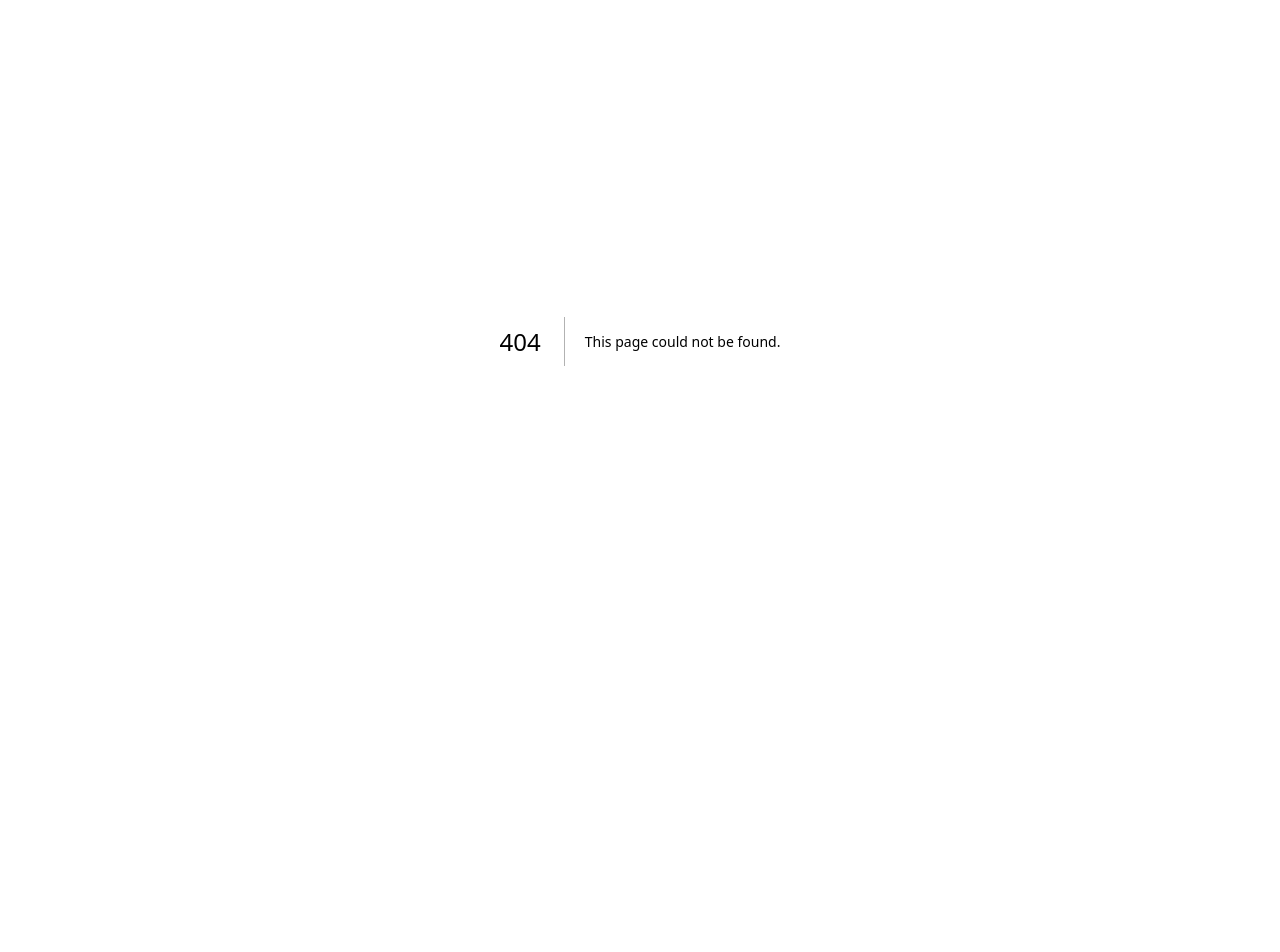
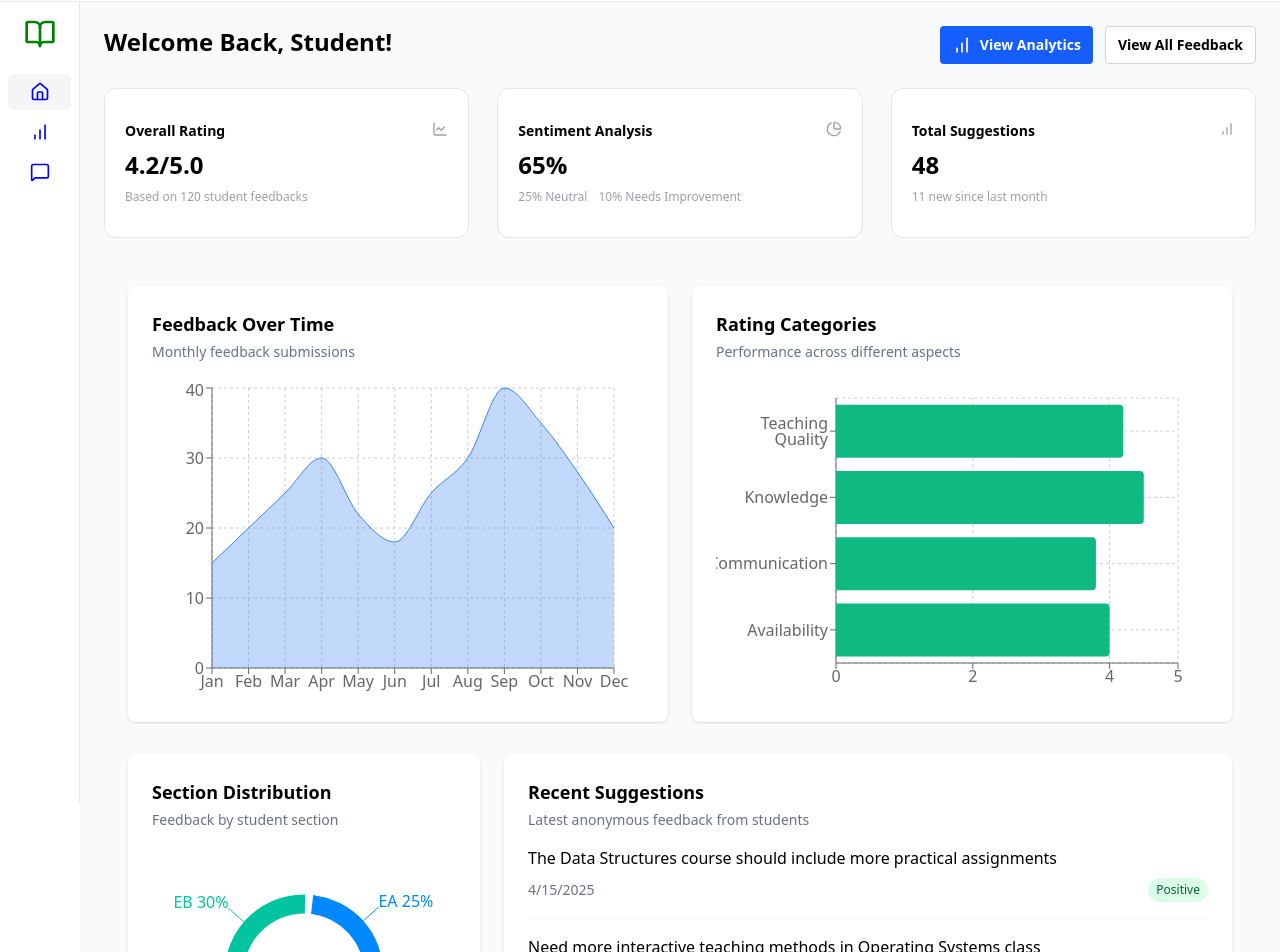
Before and after one commit to shivam-070208/sentimentalanalysis, a Next.js app: page /Faculty in a window 1280 px wide. Before the commit this address had no page. Shown: the part 59-1011 px from the top of the page. Before the commit the page ends 800 px from the top, so only its background shows below. Built offline with nearby package versions, Linux system fonts and the light colour scheme.

Commit message:
analytics page

```diff
--- a/package.json
+++ b/package.json
@@ -16,7 +16,8 @@
     "mongoose": "^8.16.0",
     "next": "15.3.4",
     "react": "^19.0.0",
-    "react-dom": "^19.0.0"
+    "react-dom": "^19.0.0",
+    "recharts": "^3.0.0"
   },
   "devDependencies": {
     "@eslint/eslintrc": "^3",
--- a/src/app/Faculty/home/page.js
+++ /dev/null
@@ -1,10 +0,0 @@
-import Dashboardlayout from '@/components/layout/Dashboardlayout'
-import React from 'react'
-
-const page = () => {
-  return (
-   <Dashboardlayout role={"Faculty"}></Dashboardlayout>
-  )
-}
-
-export default page
--- /dev/null
+++ b/src/app/Faculty/page.js
@@ -0,0 +1,59 @@
+import Dashboard from '@/components/facultyhome/Dashboard';
+import Card from '@/components/layout/Card';
+import Dashboardlayout from '@/components/layout/Dashboardlayout'
+import {  BarChart, LineChart, PieChart } from 'lucide-react';
+import React from 'react'
+
+const page = () => {
+const line =<span className = "ml-2"> 10% Needs Improvement</span>
+  const cardData = [
+    {
+      tittle: "Overall Rating",
+      Icon: < LineChart className="h-4 w-4 text-neutral-400" />,
+      No: "4.2/5.0",
+      Comment: "Based on 120 student feedbacks",
+    },
+    {
+      tittle: "Sentiment Analysis",
+      Icon: < PieChart className="h-4 w-4 text-neutral-400" />,
+      No: "65%",
+     Comment: (
+      <>
+        25% Neutral <span className="ml-2">10% Needs Improvement</span>
+      </>
+    ),
+    },
+    {
+      tittle: "Total Suggestions",
+      Icon: < BarChart className="h-4 w-4 text-neutral-400" />,
+      No: 48,
+      Comment: "11 new since last month",
+    },
+  ];
+  return (
+   <Dashboardlayout role={"Faculty"} index={0}>
+      <div className="w-full flex justify-between flex-wrap">
+        <span className="w-fit whitespace-nowrap text-2xl font-bold">
+          Welcome Back, Student!
+        </span>
+        <div className="flex gap-3 flex-wrap justify-center">
+          <button className="hover:shadow-md shadow-neutral-600 hover:px-4 transition-all duration-400  rounded px-3 py-1 gap-2 flex bg-blue-600 hover:bg-blue-500 cursor-pointer text-white  items-center">
+            <span className=""><BarChart className='w-5 h-5' /> </span>
+            <span className="text-sm font-semibold">View Analytics</span>
+          </button>
+          <button className="hover:shadow-md  shadow-neutral-600 hover:px-4 transition-all duration-400  rounded px-3 py-2   bg-white border-1 border-neutral-300 text-sm cursor-pointer font-semibold hover:bg-green-500 hover:text-white">
+            View All Feedback
+          </button>
+        </div>
+      </div>
+        <div className="w-full grid md:grid-cols-3 grid-cols-1 gap-7 ">
+        {cardData.map((item, i) => (
+          <Card key={i} item={item} />
+        ))}
+      </div>
+    <Dashboard />
+   </Dashboardlayout>
+  )
+}
+
+export default page
--- a/src/app/Student/home/page.js
+++ b/src/app/Student/home/page.js
@@ -1,25 +1,25 @@
 import Dashboardlayout from "@/components/layout/Dashboardlayout";
 import React from "react";
-
+import {  Star, Users } from "lucide-react";
 import Card from "@/components/layout/Card";
 import { ExternalLink } from "lucide-react";
 const page = () => {
   const cardData = [
     {
       tittle: "Total Feedbacks Given",
-      User: true,
+      Icon: < Users className="h-4 w-4 text-neutral-400" />,
       No: "7",
       Comment: "Across 4 different courses",
     },
     {
       tittle: "Pending Feedbacks",
-      Stars: true,
+      Icon: < Star className="h-4 w-4 text-neutral-400" />,
       No: "3",
       Comment: "For this semester",
     },
     {
       tittle: "Section",
-      User: true,
+      Icon: < Users className="h-4 w-4 text-neutral-400" />,
       No: "3",
       Comment: "Spring 2025",
     },
--- a/src/components/Mainpage/Form.js
+++ b/src/components/Mainpage/Form.js
@@ -67,7 +67,8 @@ const Form = ({ board,sboard }) => {
       });
     const data = await res.json()
     if(res.status == 200){
-    return  router.push(`/${board}/home`)
+      console.log('routing')
+    router.push(`/${board}/home`)
     }
     console.log(data)
    smessage(data.message)
--- a/src/components/Suggestion/Suggestionform.js
+++ b/src/components/Suggestion/Suggestionform.js
@@ -29,7 +29,7 @@ const SuggestionForm = () => {
             id="type"
             value={suggestionType}
             onChange={(e) => setSuggestionType(e.target.value)}
-            className="w-full border-neutral-400 text-sm outline-none rounded-md shadow-xs border-2 p-2 ring-indigo-500 focus:border-0 focus:ring-2"
+            className="w-full border-neutral-200 text-sm outline-none rounded-md shadow-xs border-2 p-2 ring-indigo-500 focus:border-0 focus:ring-2"
           >
             <option value="Curriculum">Curriculum</option>
             <option value="Facilities">Facilities</option>
--- /dev/null
+++ b/src/components/facultyhome/Dashboard.js
@@ -0,0 +1,177 @@
+"use client";
+
+import {
+  LineChart as RechartsLineChart, PieChart as RechartsPieChart, BarChart as RechartsBarChart,
+  ResponsiveContainer, CartesianGrid, XAxis, YAxis, Tooltip, Pie, Bar, Cell, AreaChart, Area
+} from "recharts";
+
+export default function Dashboard() {
+    const monthlyFeedbackData = [
+    { month: "Jan", count: 15 },
+    { month: "Feb", count: 20 },
+    { month: "Mar", count: 25 },
+    { month: "Apr", count: 30 },
+    { month: "May", count: 22 },
+    { month: "Jun", count: 18 },
+    { month: "Jul", count: 25 },
+    { month: "Aug", count: 30 },
+    { month: "Sep", count: 40 },
+    { month: "Oct", count: 35 },
+    { month: "Nov", count: 28 },
+    { month: "Dec", count: 20 },
+  ];
+
+  const ratingCategoriesData = [
+    { name: "Teaching Quality", value: 4.2 },
+    { name: "Knowledge", value: 4.5 },
+    { name: "Communication", value: 3.8 },
+    { name: "Availability", value: 4.0 },
+  ];
+
+  const sectionWiseData = [
+    { name: "EA", value: 25 },
+    { name: "EB", value: 30 },
+    { name: "EC", value: 20 },
+    { name: "FA", value: 15 },
+    { name: "FB", value: 10 },
+  ];
+
+  const COLORS = ["#0088FE", "#00C49F", "#FFBB28", "#FF8042", "#A4DE6C"];
+
+  // Sentiment data
+  const sentimentData = {
+    positive: 65,
+    neutral: 25,
+    negative: 10,
+  };
+
+  // Recent suggestions
+  const recentSuggestions = [
+    {
+      id: 1,
+      text: "The Data Structures course should include more practical assignments",
+      sentiment: "positive",
+      date: "2025-04-15"
+    },
+    {
+      id: 2,
+      text: "Need more interactive teaching methods in Operating Systems class",
+      sentiment: "neutral",
+      date: "2025-04-12"
+    },
+    {
+      id: 3,
+      text: "Lab sessions are too short to complete the assignments",
+      sentiment: "negative",
+      date: "2025-04-10"
+    },
+  ];
+
+  return (
+    <div className="space-y-8 p-6">
+
+
+
+      {/* Charts */}
+      <div className="grid gap-6 grid-cols-1 lg:grid-cols-2">
+        <div className="p-6 rounded-lg shadow bg-white">
+          <h2 className="text-lg font-semibold mb-1">Feedback Over Time</h2>
+          <p className="text-sm text-gray-500 mb-4">Monthly feedback submissions</p>
+          <div className="h-80">
+            <ResponsiveContainer width="100%" height="100%">
+              <AreaChart data={monthlyFeedbackData} margin={{ top: 10, right: 30, left: 0, bottom: 0 }}>
+                <CartesianGrid strokeDasharray="3 3" />
+                <XAxis dataKey="month" />
+                <YAxis />
+                <Tooltip />
+                <Area
+                  type="monotone"
+                  dataKey="count"
+                  stroke="#3B82F6"
+                  fill="#3B82F6"
+                  fillOpacity={0.3}
+                />
+              </AreaChart>
+            </ResponsiveContainer>
+          </div>
+        </div>
+
+        <div className="p-6 rounded-lg shadow bg-white">
+          <h2 className="text-lg font-semibold mb-1">Rating Categories</h2>
+          <p className="text-sm text-gray-500 mb-4">Performance across different aspects</p>
+          <div className="h-80">
+            <ResponsiveContainer width="100%" height="100%">
+              <RechartsBarChart
+                data={ratingCategoriesData}
+                layout="vertical"
+                margin={{ top: 20, right: 30, left: 20, bottom: 5 }}
+              >
+                <CartesianGrid strokeDasharray="3 3" />
+                <XAxis type="number" domain={[0, 5]} />
+                <YAxis dataKey="name" type="category" width={100} />
+                <Tooltip />
+                <Bar dataKey="value" fill="#10B981" radius={[0, 4, 4, 0]} />
+              </RechartsBarChart>
+            </ResponsiveContainer>
+          </div>
+        </div>
+      </div>
+
+      {/* Pie & Suggestions */}
+      <div className="grid gap-6 grid-cols-1 lg:grid-cols-3">
+        <div className="p-6 rounded-lg shadow bg-white">
+          <h2 className="text-lg font-semibold mb-1">Section Distribution</h2>
+          <p className="text-sm text-gray-500 mb-4">Feedback by student section</p>
+          <div className="h-64">
+            <ResponsiveContainer width="100%" height="100%">
+              <RechartsPieChart>
+                <Pie
+                  data={sectionWiseData}
+                  cx="50%"
+                  cy="50%"
+                  innerRadius={60}
+                  outerRadius={80}
+                  paddingAngle={5}
+                  dataKey="value"
+                  label={({ name, percent }) => `${name} ${(percent * 100).toFixed(0)}%`}
+                >
+                  {sectionWiseData.map((entry, index) => (
+                    <Cell key={`cell-${index}`} fill={COLORS[index % COLORS.length]} />
+                  ))}
+                </Pie>
+                <Tooltip />
+              </RechartsPieChart>
+            </ResponsiveContainer>
+          </div>
+        </div>
+
+        <div className="col-span-2 p-6 rounded-lg shadow bg-white">
+          <h2 className="text-lg font-semibold mb-1">Recent Suggestions</h2>
+          <p className="text-sm text-gray-500 mb-4">Latest anonymous feedback from students</p>
+          <div className="space-y-4">
+            {recentSuggestions.map((suggestion) => (
+              <div key={suggestion.id} className="pb-4 border-b border-gray-100 last:border-0">
+                <p className="font-medium">{suggestion.text}</p>
+                <div className="flex items-center justify-between mt-2">
+                  <span className="text-sm text-gray-500">{new Date(suggestion.date).toLocaleDateString()}</span>
+                  <span className={`text-xs px-2 py-1 rounded-full ${
+                    suggestion.sentiment === "positive"
+                      ? "bg-green-100 text-green-800"
+                      : suggestion.sentiment === "neutral"
+                      ? "bg-blue-100 text-blue-800"
+                      : "bg-red-100 text-red-800"
+                  }`}>
+                    {suggestion.sentiment === "positive" ? "Positive"
+                      : suggestion.sentiment === "neutral" ? "Neutral"
+                      : "Needs Attention"}
+                  </span>
+                </div>
+              </div>
+            ))}
+          </div>
+        </div>
+      </div>
+
+    </div>
+  );
+}
--- a/src/components/layout/Card.js
+++ b/src/components/layout/Card.js
@@ -1,14 +1,13 @@
 
 import React from 'react'
-import {  Star, Users } from "lucide-react";
+
 const Card = ({item}) => {
-    const {tittle,Stars,User,No,Comment} = item
+    const {tittle,Icon,No,Comment} = item
   return (
     <div className='w-full px-5 py-8 flex flex-col gap-2 bg-white rounded-xl hover:shadow-xl transition-all border-1 hover:border-0 border-neutral-200'>
 <div className="w-full flex justify-between">
     <span className='text-sm font-semibold'>{tittle}</span>
-    {User&&< Users className="h-4 w-4 text-neutral-400" />}
-    {Stars &&<Star className="h-4 w-4 text-neutral-400"  />}
+   {Icon}
 </div>
 <span className='text-2xl font-bold'>{No}</span>
 <span className='text-xs text-zinc-400'>{Comment}</span>
--- a/src/components/layout/Sidebar.js
+++ b/src/components/layout/Sidebar.js
@@ -21,9 +21,9 @@ const Sidebar = ({ role,index }) => {
           { icon: <MessageSquare size={20} color='blue' />, label: 'Suggestions', path: '/Student/suggestions' },
         ]
       : [
-          { icon: <Home size={20} color='blue' />, label: 'Dashboard', path: '/faculty-dashboard' },
-          { icon: <BarChart size={20} color='blue' />, label: 'Analytics', path: '/faculty-dashboard/analytics' },
-          { icon: <MessageSquare size={20} color='blue' />, label: 'Feedback', path: '/faculty-dashboard/feedback' },
+          { icon: <Home size={20} color='blue' />, label: 'Dashboard', path: '/Faculty' },
+          { icon: <BarChart size={20} color='blue' />, label: 'Analytics', path: '/Faculty/Analytics' },
+          { icon: <MessageSquare size={20} color='blue' />, label: 'Feedback', path: '/Faculty/Feedback' },
         ];
 
   return (
```
Also changed, not shown: 1 other file (tests, documents, lock files or other folders).
